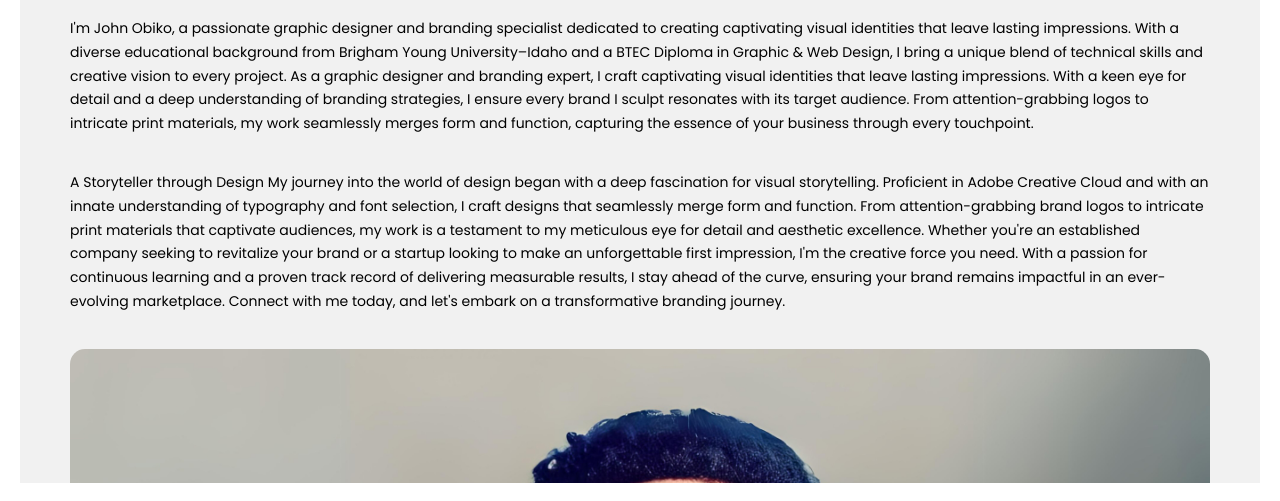
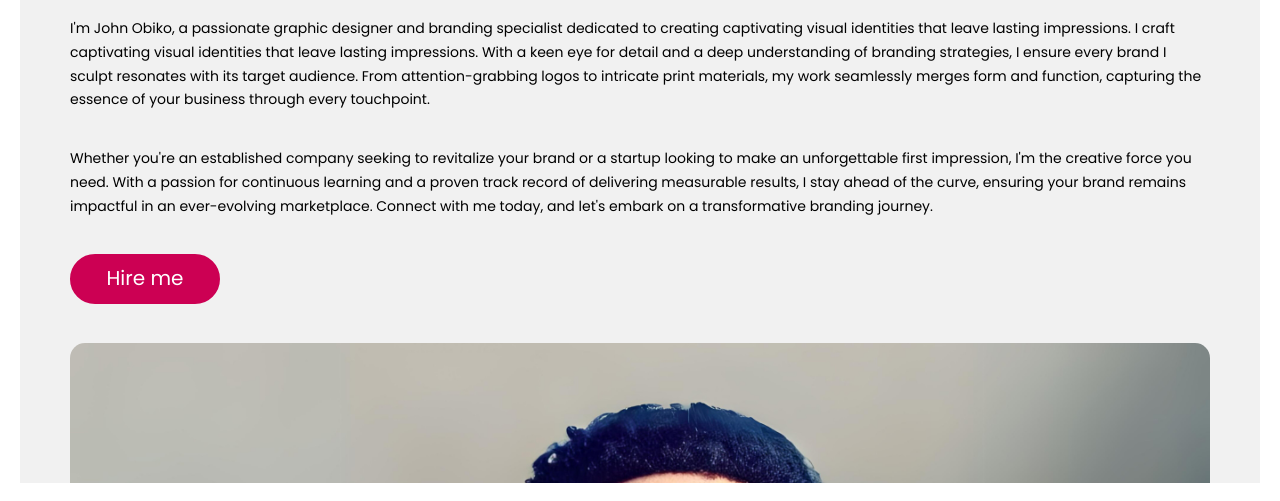
Before and after one commit to ondwariobiko/portfolio-website, a plain HTML site: page about.html in a window 1280 px wide. Shown: the part 297-798 px from the top of the page. Drawn offline with Linux system fonts and the light colour scheme; files whose address does not match are found by name; a web font is replaced by a local one.

Commit message:
about me content

```diff
--- a/about.html
+++ b/about.html
@@ -97,15 +97,14 @@
 			<div class="row animate-box">
 				<div class="col-md-8 col-md-offset-2 col-md-pull-2 my-class">
 					<h2>John Obiko - Crafting Unforgettable Brands<span><em></em></h2>
-						<p class="custom-paragraph">I'm John Obiko, a passionate graphic designer and branding specialist dedicated to creating captivating visual identities that leave lasting impressions. With a diverse educational background from Brigham Young University–Idaho and a BTEC Diploma in Graphic & Web Design, I bring a unique blend of technical skills and creative vision to every project. As a graphic designer and branding expert, I craft captivating visual identities that leave lasting impressions. With a keen eye for detail and a deep understanding of branding strategies, I ensure every brand I sculpt resonates with its target audience. From attention-grabbing logos to intricate print materials, my work seamlessly merges form and function, capturing the essence of your business through every touchpoint.</p>
-						<p class="custom-paragraph">A Storyteller through Design My journey into the world of design began with a deep fascination for visual storytelling. Proficient in Adobe Creative Cloud and with an innate understanding of typography and font selection, I craft designs that seamlessly merge form and function. From attention-grabbing brand logos to intricate print materials that captivate audiences, my work is a testament to my meticulous eye for detail and aesthetic excellence. Whether you're an established company seeking to revitalize your brand or a startup looking to make an unforgettable first impression, I'm the creative force you need. With a passion for continuous learning and a proven track record of delivering measurable results, I stay ahead of the curve, ensuring your brand remains impactful in an ever-evolving marketplace. Connect with me today, and let's embark on a transformative branding journey.</p>
+						<p class="custom-paragraph">I'm John Obiko, a passionate graphic designer and branding specialist dedicated to creating captivating visual identities that leave lasting impressions. I craft captivating visual identities that leave lasting impressions. With a keen eye for detail and a deep understanding of branding strategies, I ensure every brand I sculpt resonates with its target audience. From attention-grabbing logos to intricate print materials, my work seamlessly merges form and function, capturing the essence of your business through every touchpoint.</p>
+						<p class="custom-paragraph">Whether you're an established company seeking to revitalize your brand or a startup looking to make an unforgettable first impression, I'm the creative force you need. With a passion for continuous learning and a proven track record of delivering measurable results, I stay ahead of the curve, ensuring your brand remains impactful in an ever-evolving marketplace. Connect with me today, and let's embark on a transformative branding journey.</p>
+						<p><a class="btn btn-primary btn-demo" href="mailto:design@ondwariobiko.com" target="_blank">Hire me</a></p>
 
 						<!-- Add your image here -->
 						<p class="animate-box"><img src="images/about me image.jpg" class="img-responsive full-width" alt="Your Image Description"></p>
 
-
-						<p><a class="btn btn-primary btn-demo" href="mailto:design@ondwariobiko.com" target="_blank">Hire me</a></p>
-				</div>
+						</div>
 
 			</div>
 		</div>
```
